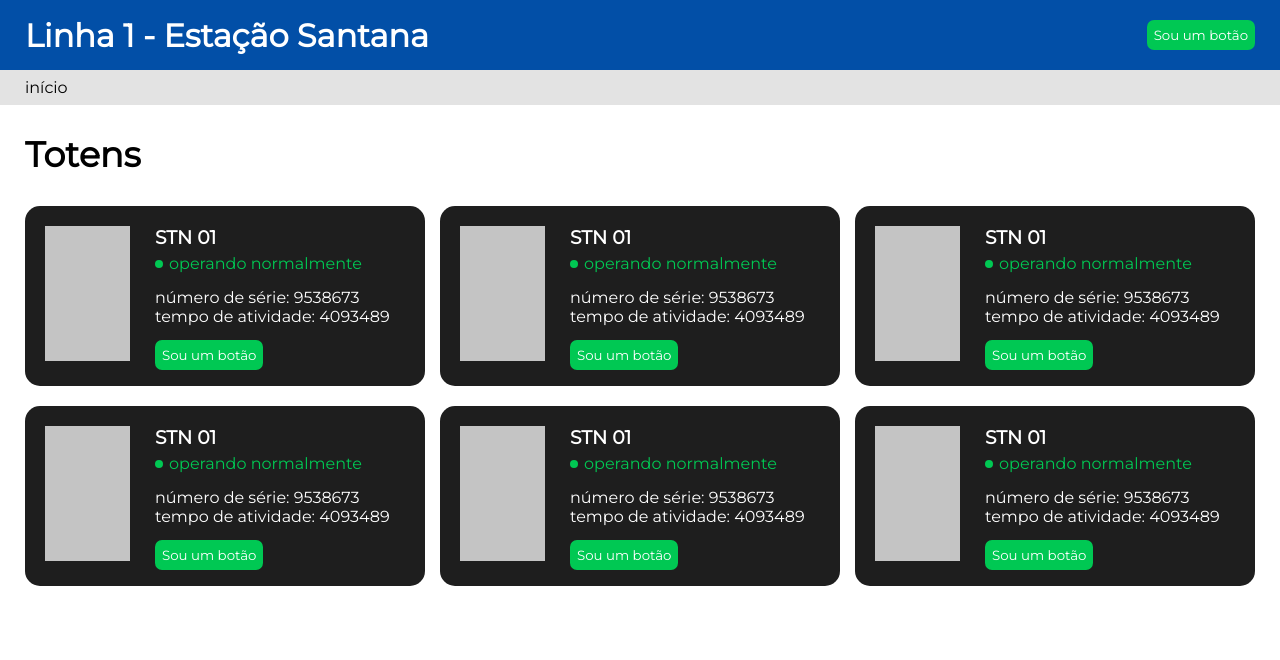
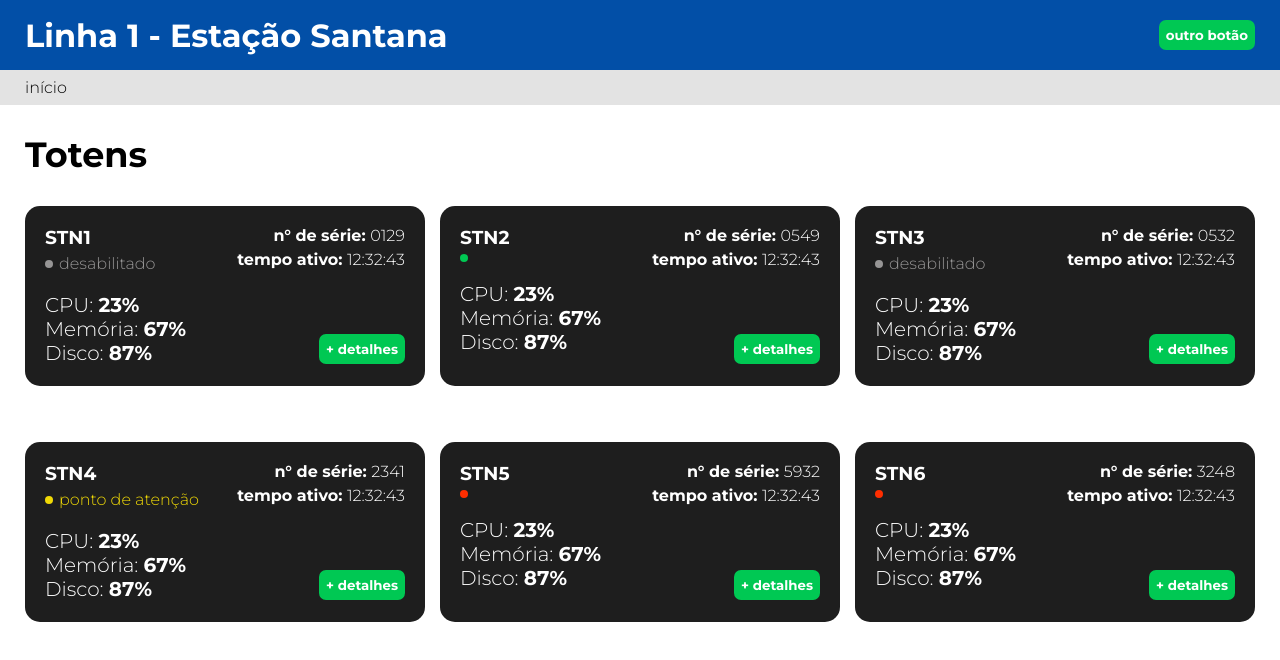
Before and after one commit to AnaBiaCosta/monitoreasy, a React (Create React App) app: page / in a window 1280 px wide. Shown: the top 660 px of the page. Built offline with nearby package versions, Linux system fonts and the light colour scheme.

Commit message:
Adiciona arquivos da página dos totens

```diff
--- a/public/index.html
+++ b/public/index.html
@@ -5,7 +5,8 @@
     <meta name="viewport" content="width=device-width, initial-scale=1" />
     <meta name="description"content="Web site created using create-react-app"/>
     <link rel="manifest" href="%PUBLIC_URL%/manifest.json" />
-    <link href="https://fonts.googleapis.com/css?family=Montserrat&display=swap" rel="stylesheet">
+    <link href="https://fonts.googleapis.com/icon?family=Material+Icons" rel="stylesheet">
+    <link href="https://fonts.googleapis.com/css?family=Montserrat:100,300,700&display=swap" rel="stylesheet">
     <title>Dashboard</title>
   </head>
 
--- a/src/App.js
+++ b/src/App.js
@@ -8,24 +8,76 @@ import './style-reset.css'
 import './style-all.css'
 
 
+const arrTest = [{
+  stateId: 'disable',
+  name: 'STN1',
+  serialNumber: '0129',
+  timeOperation: '12:32:43',
+  cpu: '23%',
+  memory: '67%',
+  disc: '87%'
+},
+{
+  stateId: 'normal',
+  name: 'STN2',
+  serialNumber: '0549',
+  timeOperation: '12:32:43',
+  cpu: '23%',
+  memory: '67%',
+  disc: '87%'
 
+},
+{
+  stateId: 'disable',
+  name: 'STN3',
+  serialNumber: '0532',
+  timeOperation: '12:32:43',
+  cpu: '23%',
+  memory: '67%',
+  disc: '87%'
+},
+{
+  stateId: 'alert',
+  name: 'STN4',
+  serialNumber: '2341',
+  timeOperation: '12:32:43',
+  cpu: '23%',
+  memory: '67%',
+  disc: '87%'
+},
+{
+  stateId: 'danger',
+  name: 'STN5',
+  serialNumber: '5932',
+  timeOperation: '12:32:43',
+  cpu: '23%',
+  memory: '67%',
+  disc: '87%'
+},
+{
+  stateId: 'danger',
+  name: 'STN6',
+  serialNumber: '3248',
+  timeOperation: '12:32:43',
+  cpu: '23%',
+  memory: '67%',
+  disc: '87%'
+}]
 
 const App = () => (
   <div className="App">
-  <Header />
-  <Menu />
-  <h2>Totens</h2>
-  <div className="totens-container">
-  <Totem />
-  <Totem />
-  <Totem />
-  <Totem />
-  <Totem />
-  <Totem />
+    <Header />
+    <Menu />
+
+    <h2>Totens</h2>
+
+    <div className="totens-container">
+      {arrTest.map(totem => <Totem stateId={totem.stateId} name={totem.name}
+        serialNumber={totem.serialNumber} timeOperation={totem.timeOperation}
+        cpu={totem.cpu} memory={totem.memory} disc={totem.disc} />)}
+    </div>
 
   </div>
-
-</div>
 )
 
 export default App;
--- a/src/componentes/Button/index.js
+++ b/src/componentes/Button/index.js
@@ -1,8 +1,10 @@
 import React from 'react'
 import './style.css'
 
-const Botao = () =>(
-    <button>Sou um botão</button>
+const Botao = ({ text, variant = 'primary' }) => (
+    <div className={variant} >
+        <button>{text}</button>
+    </div>
 )
 
 export default Botao
--- a/src/componentes/Button/style.css
+++ b/src/componentes/Button/style.css
@@ -5,5 +5,7 @@ button{
     border-radius: 7px;
     padding: 5px;
     color: white;
-    background-color: #00C853
+    background-color: #00C853;
+    font-weight: 700;
+    cursor: pointer
 }
--- a/src/componentes/Header/index.js
+++ b/src/componentes/Header/index.js
@@ -5,7 +5,7 @@ import './style.css'
 const Header = () => (
     <header>
         <h1>Linha 1 - Estação Santana</h1>
-        <Botao />
+        <Botao text='outro botão'/>
     </header>
 )
 
--- a/src/componentes/Totem-Information/index.js
+++ /dev/null
@@ -1,17 +0,0 @@
-import React from 'react'
-import Estado from '../Totem-State'
-import './style.css'
-
-const Informacao = () => (
-    <div className="container">
-        <h3>STN 01</h3>
-        <Estado />
-
-        <p>número de série: 9538673</p>
-        <p>tempo de atividade: 4093489</p>
-
-
-    </div>
-)
-
-export default Informacao
--- a/src/componentes/Totem-Information/style.css
+++ /dev/null
@@ -1,8 +0,0 @@
-h3{
-    margin-bottom: 5px;
-    margin-top: 0;
-}
-
-.container{
-    margin-bottom: 14px
-}
--- a/src/componentes/Totem-State/index.js
+++ /dev/null
@@ -1,11 +0,0 @@
-import React from 'react'
-import './style.css'
-
-const Estado = () => (
-    <div className="estado-container">
-        <div className="icon"></div>
-        <span>operando normalmente</span>
-    </div>
-)
-
-export default Estado
--- a/src/componentes/Totem-State/style.css
+++ /dev/null
@@ -1,18 +0,0 @@
-
-.estado-container{
-    display: flex;
-    align-items: center;
-    margin-bottom: 15px;
-}
-
-.icon{
-    width: 8px;
-    height: 8px;
-    margin-right: 6px;
-    border-radius: 50%;
-    background-color: #00C853
-}
-
-span{
-    color: #00C853
-}
--- a/src/componentes/Totem/index.js
+++ b/src/componentes/Totem/index.js
@@ -1,16 +1,48 @@
 import React from 'react'
-import Informacao from '../Totem-Information'
 import Botao from '../Button'
 import './style.css'
 
-const Totem = () => (
-    <div className="totem-body">
-        <div className="totem-img"></div>
-        <div className="totem-information">
-            <Informacao />
-            <Botao />
-        </div>
-    </div>
-)
+
+const dicionario = {
+    disable: 'desabilitado',
+    alert: 'ponto de atenção'
+}
+
+console.log(dicionario)
+
+const Totem = ({ stateId, name, serialNumber, timeOperation, cpu, memory, disc }) => {
+    const [state, setState] = React.useState('procurando...')
+
+    React.useEffect(() => {
+        setState(stateId)
+    }, [])
+
+    return (
+        <div className="totem-body" >
+            <div>
+                <h3 className="totem-name">{name}</h3>
+
+                <div className="estado-container">
+                    <div className={`icon ${state}`}></div>
+                    <span className={state}>{dicionario[state]}</span>
+                </div>
+
+                <div className="totem-numbers">
+                    <p className="text-numbers">CPU: <span className="number">{cpu}</span></p>
+                    <p className="text-numbers">Memória: <span className="number">{memory}</span></p>
+                    <p className="text-numbers">Disco: <span className="number">{disc}</span></p>
+                </div>
+            </div>
+
+            <div className="totem-information">
+                <div className="totem-identification">
+                    <p className="text-bold mb">n° de série: <span className="text-normal">{serialNumber}</span></p>
+                    <p className="text-bold">tempo ativo: <span className="text-normal">{timeOperation}</span></p>
+                </div>
+
+                <Botao className="btn" text="+ detalhes" /></div>
+        </div >
+    )
+}
 
 export default Totem
--- a/src/componentes/Totem/style.css
+++ b/src/componentes/Totem/style.css
@@ -1,3 +1,8 @@
+span{
+    color: white
+}
+
+
 .totem-body{
     display: flex;
     justify-content: space-between;
@@ -8,15 +13,98 @@
     background-color: #1E1E1E;
     border-radius: 15px;
     color: white;
+    margin-bottom: 56px
+}
+
+.totem-information{
+    text-align: right;
+}
+
+.mb{
+    margin-bottom: 5px
+}
+
+.totem-identification{
+    margin-bottom: 65px;
+}
+
+.text-bold{
+    font-weight: 700
+}
+
+.text-normal{
+    font-weight: 300
+}
+
+
+.estado-container{
+    display: flex;
+    align-items: center;
+}
+
+
+.estado-container{
     margin-bottom: 20px
 }
 
-.totem-img{
-    width: 85px;
-    height: 135px;
-    background-color: #C4C4C4
+
+.icon{
+    width: 8px;
+    height: 8px;
+    margin-right: 6px;
+    border-radius: 50%;
+    background-color: white
 }
 
-.totem-information{
-    width: 250px
+
+.text-numbers{
+    font-size: 20px
 }
+
+
+.number{
+    font-weight: 700;
+}
+
+
+.totem-name{
+    margin-bottom: 5px;
+    margin-top: 0;
+    margin-bottom: 5px;
+}
+
+
+
+
+.icon.disable{
+    background-color: #969595;
+}
+
+.icon.normal{
+    background-color: #00C853;
+}
+
+.icon.alert{
+    background-color: #F0D906
+}
+
+.icon.danger{
+    background-color: #FF2E00;
+}
+
+
+.disable{
+    color: #969595;
+}
+
+.normal{
+    color: #00C853;
+}
+
+.alert{
+    color: #F0D906
+}
+
+.danger{
+    color: #FF2E00;
+}
--- a/src/style-reset.css
+++ b/src/style-reset.css
@@ -13,7 +13,6 @@ menu, nav, output, ruby, section, summary,
 time, mark, audio, video {
 	margin: 0;
 	border: 0;
-	font-size: 100%;
 	font: inherit;
 	vertical-align: baseline;
 }
```
